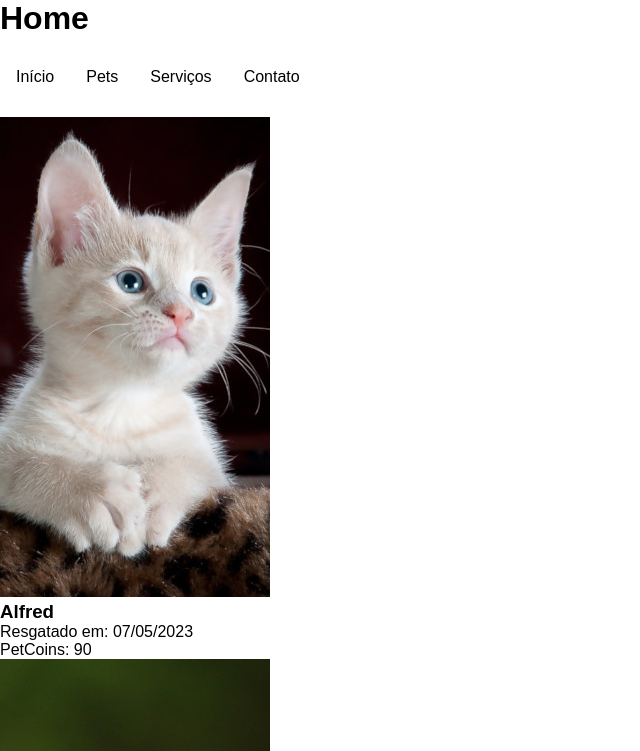
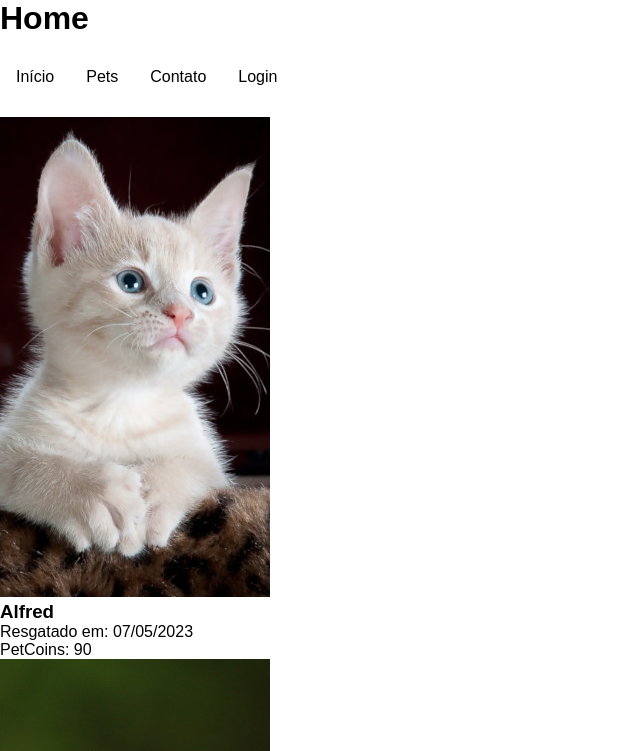
Before and after one commit to wellison-md/tmh-proto, a React (Vite) app: page / in a window 1280 px wide. Shown: the top 751 px of the page, without its empty margins (0-640 px from the left). Built offline with nearby package versions, Linux system fonts and the light colour scheme.

Commit message:
:recycle: refact: adds route links

```diff
--- a/src/components/navBar/index.jsx
+++ b/src/components/navBar/index.jsx
@@ -1,12 +1,13 @@
+import { Link } from "react-router-dom";
 import { ListItem, NavBarWrapper } from "./navBarStyle";
 
 export default function NavBar() {
   return (
     <NavBarWrapper>
-      <ListItem>Início</ListItem>
-      <ListItem>Pets</ListItem>
-      <ListItem>Serviços</ListItem>
-      <ListItem>Contato</ListItem>
+      <ListItem><Link to='/' >Início</Link></ListItem>
+      <ListItem><Link to='/pets' >Pets</Link></ListItem>
+      <ListItem><Link to='/contato' >Contato</Link></ListItem>
+      <ListItem><Link to='/login' >Login</Link></ListItem>
     </NavBarWrapper>
   );
 }
```
Also changed, not shown: public/imgs/@480p__Alfredo.jpg (deleted).
